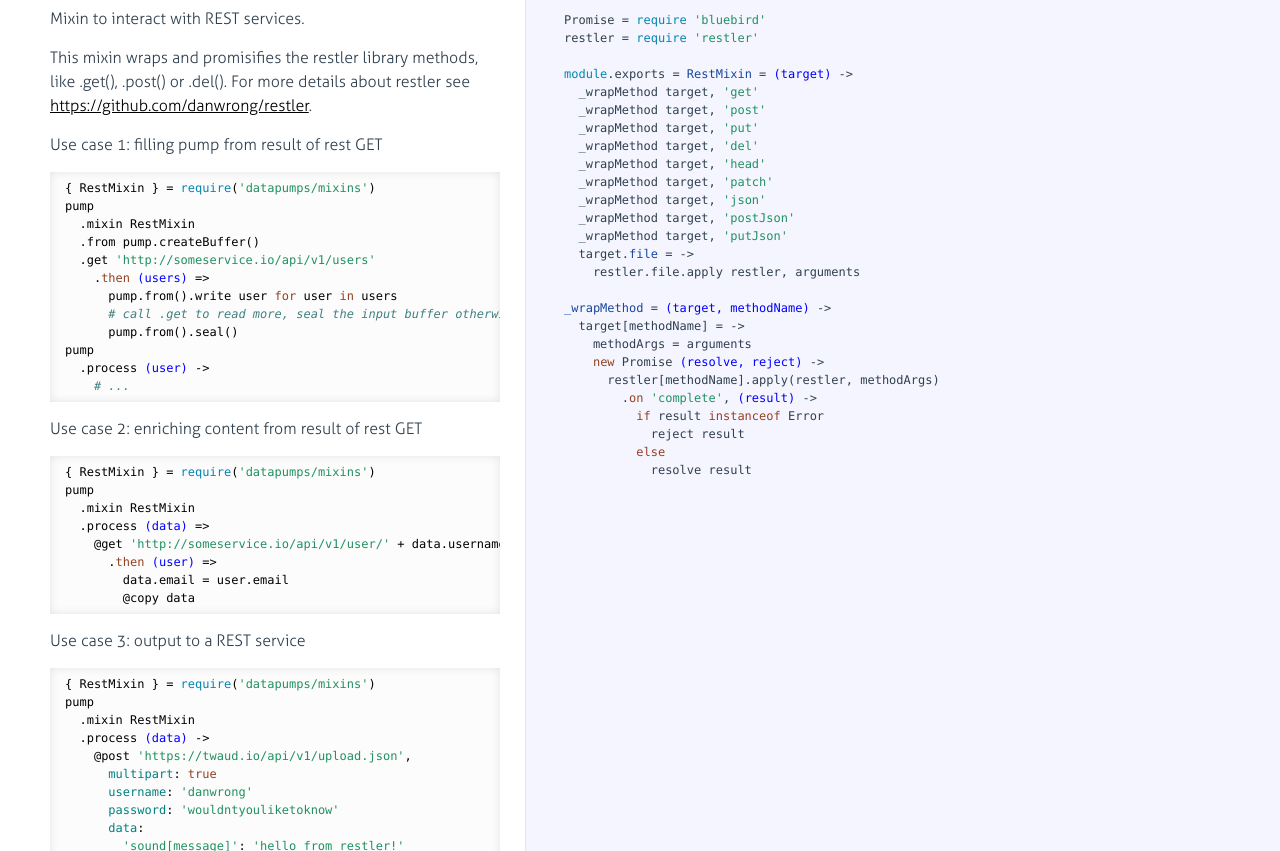
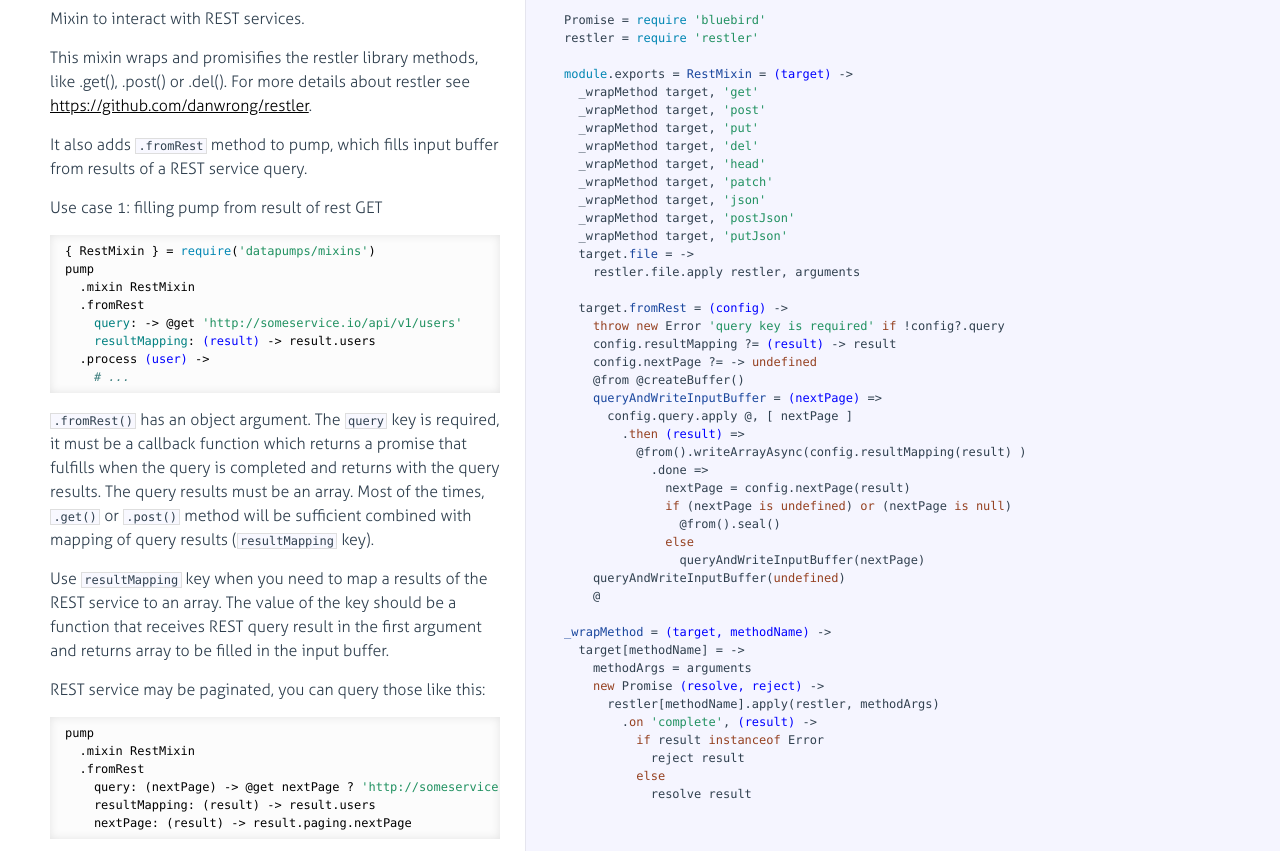
Before and after one commit to agmen-hu/node-datapumps, a plain HTML site: page docs/mixin/RestMixin.html in a window 1280 px wide. Shown: the part 101-952 px from the top of the page. Drawn offline with Linux system fonts and the light colour scheme.

Commit message:
RestMixin: Updated docs

```diff
--- a/docs/mixin/RestMixin.html
+++ b/docs/mixin/RestMixin.html
@@ -81,20 +81,40 @@
               <p>Mixin to interact with REST services.</p>
 <p>This mixin wraps and promisifies the restler library methods, like .get(), .post() or
 .del(). For more details about restler see <a href="https://github.com/danwrong/restler">https://github.com/danwrong/restler</a>.</p>
+<p>It also adds <code>.fromRest</code> method to pump, which fills input buffer from results of a REST service
+query.</p>
 <p>Use case 1: filling pump from result of rest GET</p>
 <pre><code class="lang-coffee">{ RestMixin } = <span class="hljs-built_in">require</span>(<span class="hljs-string">'datapumps/mixins'</span>)
 pump
   .mixin RestMixin
-  .from pump.createBuffer()
-  .get <span class="hljs-string">'http://someservice.io/api/v1/users'</span>
-    .<span class="hljs-keyword">then</span> <span class="hljs-function"><span class="hljs-params">(users)</span> =&gt;</span>
-      pump.from().write user <span class="hljs-keyword">for</span> user <span class="hljs-keyword">in</span> users
-      <span class="hljs-comment"># call .get to read more, seal the input buffer otherwise.</span>
-      pump.from().seal()
-pump
+  .fromRest
+    <span class="hljs-attribute">query</span>:<span class="hljs-function"> -&gt;</span> <span class="hljs-property">@get</span> <span class="hljs-string">'http://someservice.io/api/v1/users'</span>
+    <span class="hljs-attribute">resultMapping</span>: <span class="hljs-function"><span class="hljs-params">(result)</span> -&gt;</span> result.users
   .process <span class="hljs-function"><span class="hljs-params">(user)</span> -&gt;</span>
     <span class="hljs-comment"># ...</span>
 </code></pre>
+<p><code>.fromRest()</code> has an object argument. The <code>query</code> key is required, it must be a callback function
+which returns a promise that fulfills when the query is completed and returns with the query
+results. The query results must be an array. Most of the times, <code>.get()</code> or <code>.post()</code> method will
+be sufficient combined with mapping of query results (<code>resultMapping</code> key).</p>
+<p>Use <code>resultMapping</code> key when you need to map a results of the REST service to an array. The value
+of the key should be a function that receives REST query result in the first argument and returns
+array to be filled in the input buffer.</p>
+<p>REST service may be paginated, you can query those like this:</p>
+<pre><code class="lang-js">pump
+  .mixin RestMixin
+  .fromRest
+    query: (nextPage) -&gt; @get nextPage ? <span class="hljs-string">'http://someservice.io/api/v1/users'</span>
+    resultMapping: (result) -&gt; result.users
+    nextPage: (result) -&gt; result.paging.nextPage
+</code></pre>
+<p>Only two things to note when using paginated REST service:</p>
+<ul>
+<li><code>nextPage</code> key is a callback which may return anything other than undefined or null to continue
+to next page.</li>
+<li><code>query</code> will receive the return value of <code>nextPage</code> callback. It will receive undefined on the
+first call.</li>
+</ul>
 <p>Use case 2: enriching content from result of rest GET</p>
 <pre><code class="lang-coffee">{ RestMixin } = <span class="hljs-built_in">require</span>(<span class="hljs-string">'datapumps/mixins'</span>)
 pump
@@ -137,6 +157,24 @@ restler = <span class="hljs-built_in">require</span> <span class="hljs-string">'
   target.<span class="hljs-function"><span class="hljs-title">file</span> = -&gt;</span>
     restler.file.apply restler, arguments
 
+  target.<span class="hljs-function"><span class="hljs-title">fromRest</span> = <span class="hljs-params">(config)</span> -&gt;</span>
+    <span class="hljs-keyword">throw</span> <span class="hljs-keyword">new</span> Error <span class="hljs-string">'query key is required'</span> <span class="hljs-keyword">if</span> !config?.query
+    config.resultMapping ?= <span class="hljs-function"><span class="hljs-params">(result)</span> -&gt;</span> result
+    config.nextPage ?=<span class="hljs-function"> -&gt;</span> <span class="hljs-literal">undefined</span>
+    <span class="hljs-property">@from</span> <span class="hljs-property">@createBuffer</span>()
+    <span class="hljs-function"><span class="hljs-title">queryAndWriteInputBuffer</span> = <span class="hljs-params">(nextPage)</span> =&gt;</span>
+      config.query.apply @, [ nextPage ]
+        .<span class="hljs-keyword">then</span> <span class="hljs-function"><span class="hljs-params">(result)</span> =&gt;</span>
+          <span class="hljs-property">@from</span>().writeArrayAsync(config.resultMapping(result) )
+            .done<span class="hljs-function"> =&gt;</span>
+              nextPage = config.nextPage(result)
+              <span class="hljs-keyword">if</span> (nextPage <span class="hljs-keyword">is</span> <span class="hljs-literal">undefined</span>) <span class="hljs-keyword">or</span> (nextPage <span class="hljs-keyword">is</span> <span class="hljs-literal">null</span>)
+                <span class="hljs-property">@from</span>().seal()
+              <span class="hljs-keyword">else</span>
+                queryAndWriteInputBuffer(nextPage)
+    queryAndWriteInputBuffer(<span class="hljs-literal">undefined</span>)
+    @
+
 <span class="hljs-function"><span class="hljs-title">_wrapMethod</span> = <span class="hljs-params">(target, methodName)</span> -&gt;</span>
   target[methodName] =<span class="hljs-function"> -&gt;</span>
     methodArgs = arguments
```
